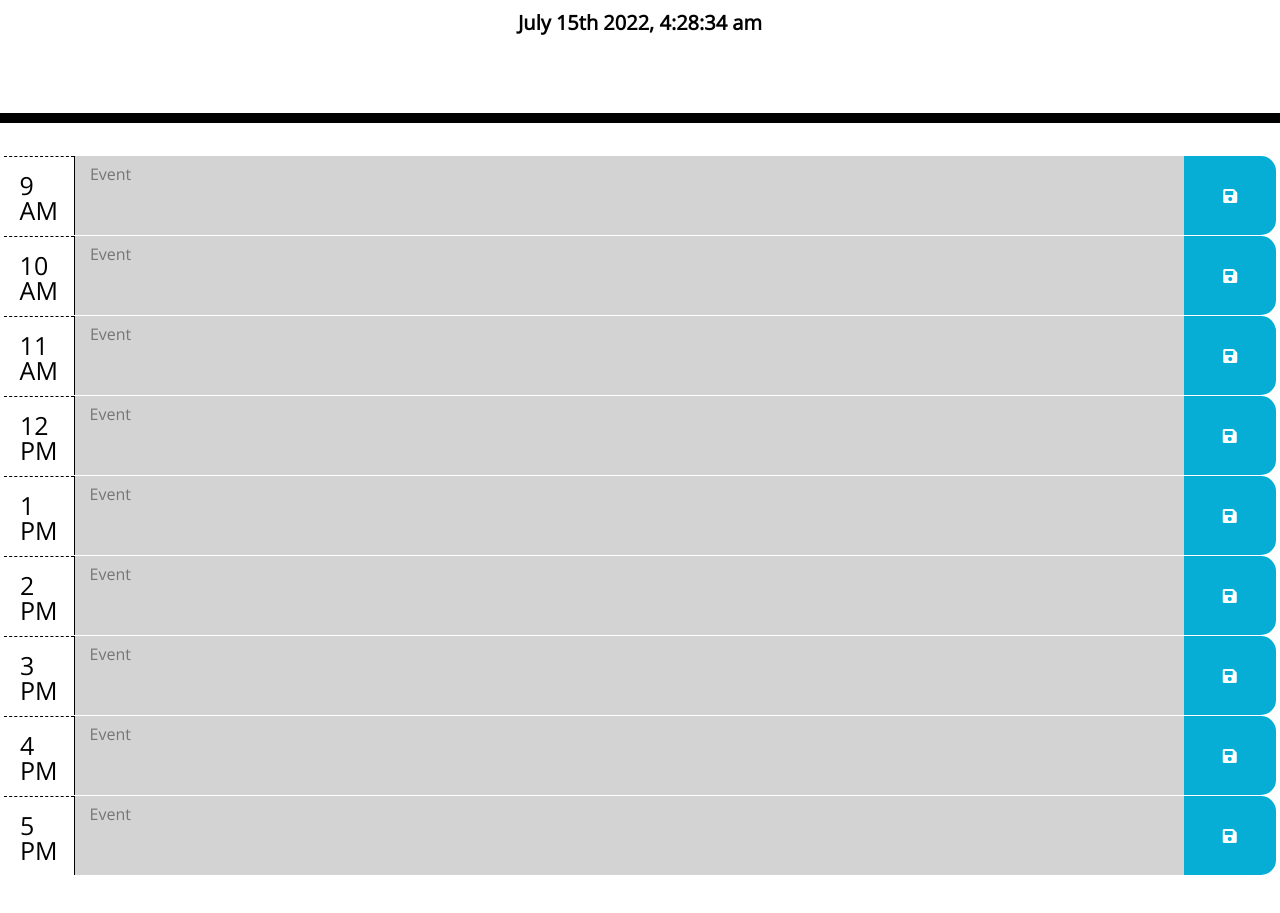
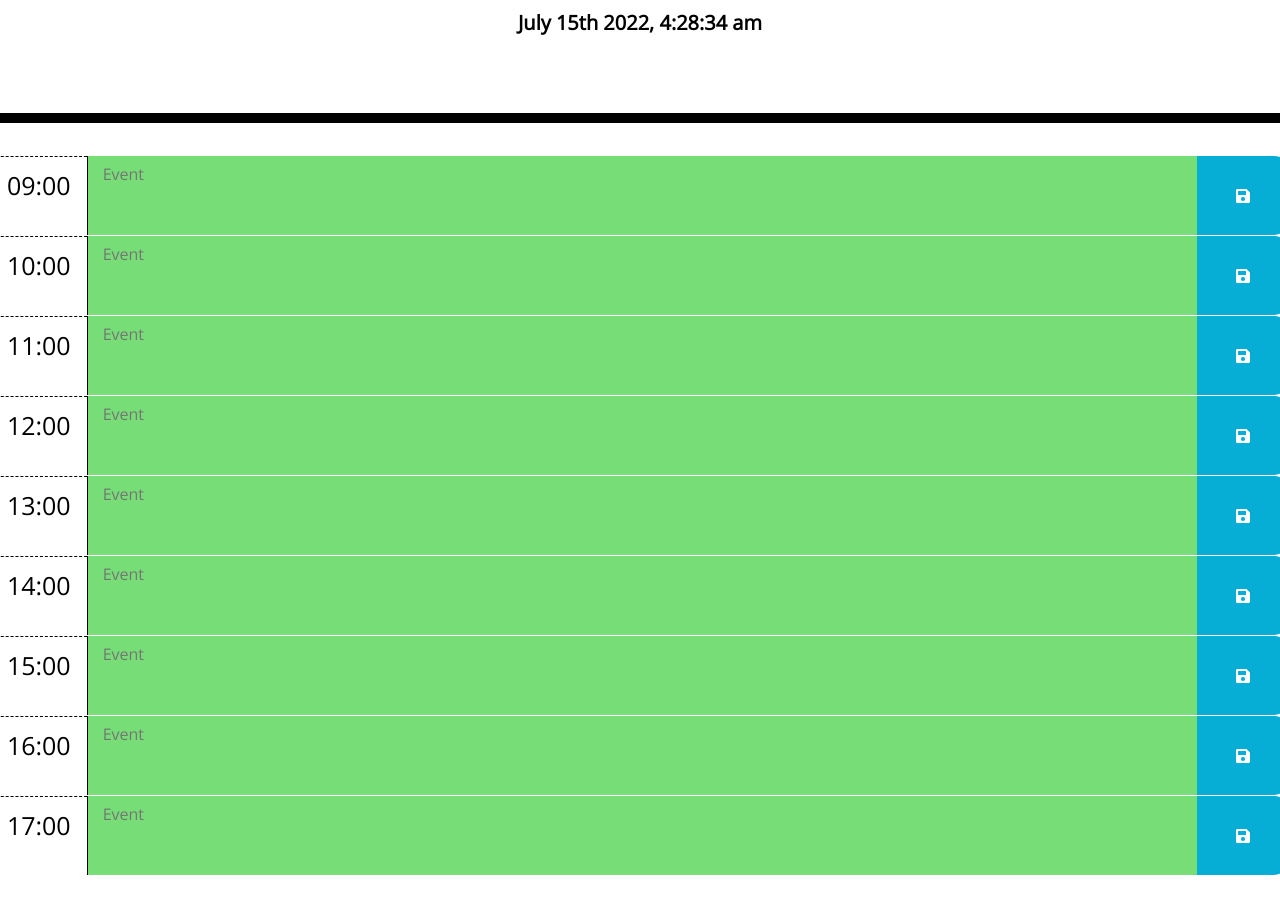
Before and after one commit to benbushman98/Work-Day-Scheduler, a plain HTML site: page index.html in a window 1280 px wide. Shown: the part 181-1094 px from the top of the page. Drawn offline with nearby package versions, Linux system fonts and the light colour scheme.

Commit message:
updated times for class switcher

```diff
--- a/assets/js/script.js
+++ b/assets/js/script.js
@@ -35,20 +35,24 @@ $('.saveBtn').on("click", function() {
 // End Local Storage Code
 timeChanger();
 function timeChanger () {
-    setInterval(() => {
+    today = moment();
+    var hour = moment(today, 'h:mm:ss A').format('HH:mm:ss');
     var curHour = $('.past');
-    var hour = (moment().format('h'));
+    var hourVal = document.getElementById("5PM").textContent;
 
-        if (hour > $('.hour').val()) {
+    var timeNum = parseInt(hourVal);
+    var hourNumber = parseInt(hour)
+    console.log (hour)
+
+    if (hourNumber > timeNum) {
         console.log( "past");
-    } else if (hour === $('.hour').val()) {
+    } else if (hourNumber === timeNum) {
         curHour.removeClass('past');
         curHour.addClass('present');
         console.log('present');
-    } else if (hour < $('.hour').val()) {
+    } else if (hourNumber < timeNum) {
         curHour.removeClass('past');
         curHour.addClass('future');
         console.log("future");
     }
-    },1000);
 }
--- a/index.html
+++ b/index.html
@@ -32,47 +32,47 @@
 
     <div class="container">
       <div class="row justify-content-center">
-        <div class="hour p-3">9 AM</div>
+        <div class="hour p-3" id="9AM">09:00</div>
         <textarea id="9a" class="description past col-12" placeholder="Event"></textarea>
         <button class="saveBtn col-1"><i class="fa fa-save"></i></button>
       </div>
       <div class="row justify-content-center">
-        <div class="hour p-3">10 AM</div>
+        <div class="hour p-3" id="10AM">10:00</div>
         <textarea id="10a" class="description past col-12" placeholder="Event"></textarea>
         <button  class="saveBtn col-1"><i class="fa fa-save"></i></button>
       </div>
       <div class="row justify-content-center">
-        <div class="hour p-3">11 AM</div>
+        <div class="hour p-3" id="11AM">11:00</div>
         <textarea id="11a" class="description past col-12" placeholder="Event"></textarea>
         <button  class="saveBtn col-1"><i class="fa fa-save"></i></button>
       </div>
       <div class="row justify-content-center">
-        <div class="hour p-3">12 PM</div>
+        <div class="hour p-3" id="12PM">12:00</div>
         <textarea id="12p" class="description past col-12" placeholder="Event"></textarea>
         <button  class="saveBtn col-1"><i class="fa fa-save"></i></button>
       </div>
       <div class="row justify-content-center">
-        <div class="hour p-3">1 PM</div>
+        <div class="hour p-3" id="1PM">13:00</div>
         <textarea id="1p" class="description past col-12" placeholder="Event"></textarea>
         <button  class="saveBtn col-1"><i class="fa fa-save"></i></button>
       </div>
       <div class="row justify-content-center">
-        <div class="hour p-3">2 PM</div>
+        <div class="hour p-3" id="2PM">14:00</div>
         <textarea id="2p" class="description past col-12" placeholder="Event"></textarea>
         <button  class="saveBtn col-1"><i class="fa fa-save"></i></button>
       </div>
       <div class="row justify-content-center">
-        <div class="hour p-3">3 PM</div>
+        <div class="hour p-3" id="3PM">15:00</div>
         <textarea id="3p" class="description past col-12" placeholder="Event"></textarea>
         <button  class="saveBtn col-1"><i class="fa fa-save"></i></button>
       </div>
       <div class="row justify-content-center">
-        <div class="hour p-3">4 PM</div>
+        <div class="hour p-3" id="4PM">16:00</div>
         <textarea id="4p" class="description past col-12" placeholder="Event"></textarea>
         <button  class="saveBtn col-1"><i class="fa fa-save"></i></button>
       </div>
       <div class="row justify-content-center mb-5">
-        <div class="hour p-3">5 PM</div>
+        <div class="hour p-3" id="5PM">17:00</div>
         <textarea id="5p" class="description past col-12" placeholder="Event"></textarea>
         <button  class="saveBtn col-1"><i class="fa fa-save"></i></button>
       </div>
```
